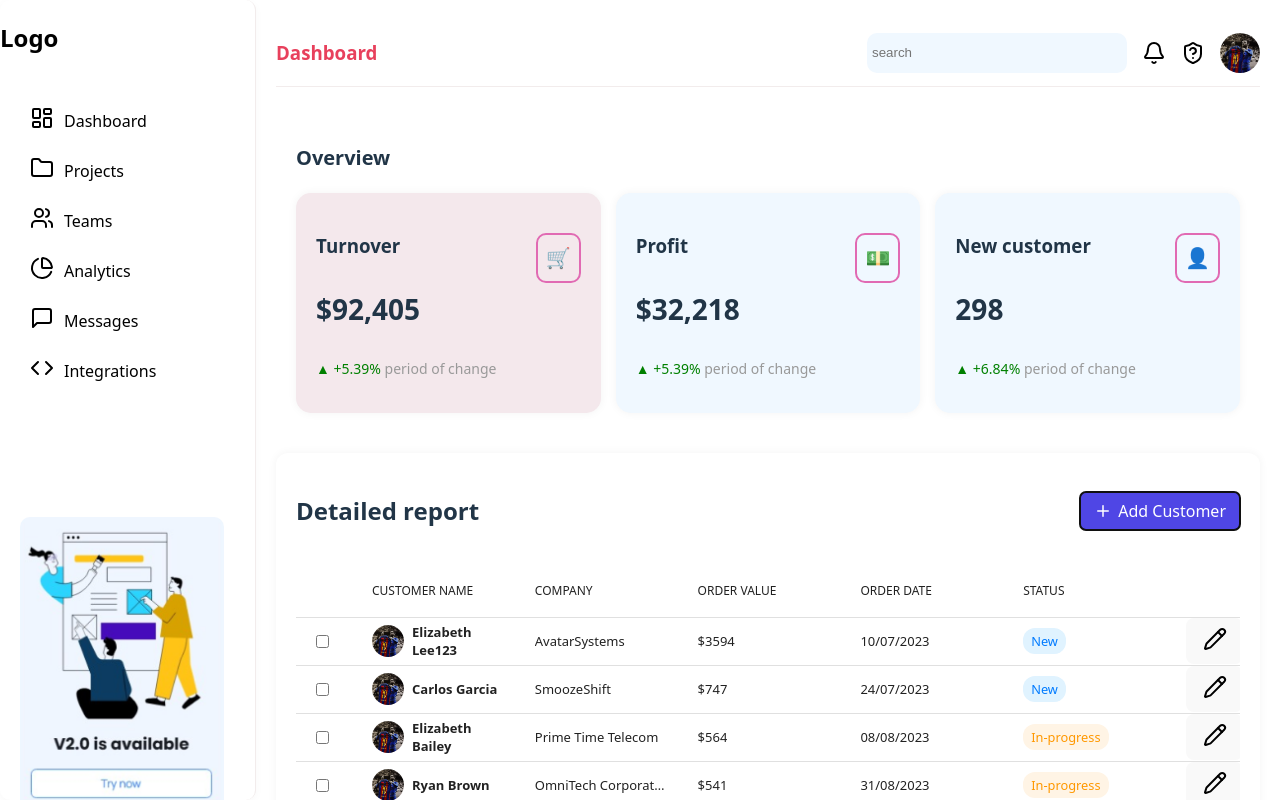
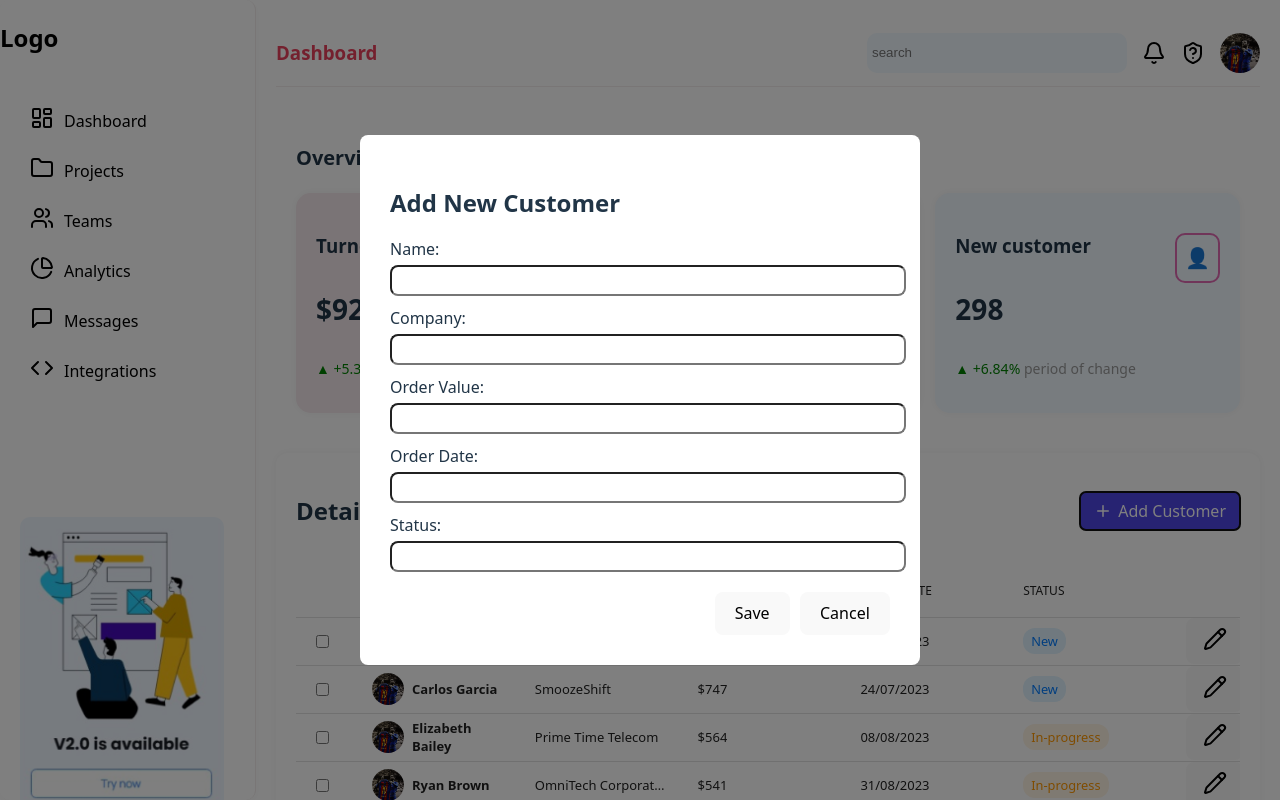
Before and after one commit to phihungdeptraino2/ThucHanhBaiTap_Tuan8, a React (Vite) app: page / in a window 1280 px wide. Both pictures are taken after a click on the button "Add Customer". Shown: the top 800 px of the page. Built offline with nearby package versions, Linux system fonts and the light colour scheme; data requests are answered from the project's data file.

Commit message:
Cau7. Add user -->Modal + Post API

```diff
--- a/db.json
+++ b/db.json
@@ -84,6 +84,22 @@
       "value": "999",
       "date": "10/07/2023",
       "status": "New"
+    },
+    {
+      "id": "61bd",
+      "name": "phihung1",
+      "company": "AvatarSystems",
+      "value": "$359",
+      "date": "10/07/2023",
+      "status": "New"
+    },
+    {
+      "id": "b01a",
+      "name": "Phi Hung 123",
+      "company": "FPT",
+      "value": "$999",
+      "date": "10/07/2023",
+      "status": "New"
     }
   ]
 }
--- a/src/components/DetailedReport.jsx
+++ b/src/components/DetailedReport.jsx
@@ -9,6 +9,7 @@ const DetailedReport = () => {
   const [showModal, setShowModal] = useState(false);
   const [editingRow, setEditingRow] = useState(null);
   const [loadingEdit, setLoadingEdit] = useState(false);
+  const [isAddMode, setIsAddMode] = useState(false);
 
   // Load danh sách ban đầu
   const fetchData = () => {
@@ -22,8 +23,10 @@ const DetailedReport = () => {
     fetchData();
   }, []);
 
+  // Bấm edit
   const handleEditClick = (rowId) => {
     setShowModal(true);
+    setIsAddMode(false);
     setLoadingEdit(true);
 
     fetch(`http://localhost:3001/report/${rowId}`)
@@ -38,9 +41,23 @@ const DetailedReport = () => {
       });
   };
 
+  // Bấm add
+  const handleAddClick = () => {
+    setIsAddMode(true);
+    setEditingRow({
+      name: "",
+      company: "",
+      value: "",
+      date: "",
+      status: "",
+    });
+    setShowModal(true);
+  };
+
   const handleCloseModal = () => {
     setShowModal(false);
     setEditingRow(null);
+    setIsAddMode(false);
   };
 
   const handleInputChange = (e) => {
@@ -48,15 +65,28 @@ const DetailedReport = () => {
   };
 
   const handleSave = () => {
-    // gọi PUT API nếu muốn lưu lại server
-    const updatedData = data.map((item) =>
-      item.id === editingRow.id ? editingRow : item
-    );
-    setData(updatedData);
-    setShowModal(false);
-
     if (!editingRow) return;
 
+    if (isAddMode) {
+      // POST
+      fetch("http://localhost:3001/report", {
+        method: "POST",
+        headers: {
+          "Content-Type": "application/json",
+        },
+        body: JSON.stringify(editingRow),
+      })
+        .then((res) => res.json())
+        .then((newData) => {
+          setData([...data, newData]);
+          handleCloseModal();
+        })
+        .catch((err) => {
+          console.error("POST error:", err);
+          alert("Lỗi khi thêm dữ liệu!");
+        });
+    } else {
+      // PUT
       fetch(`http://localhost:3001/report/${editingRow.id}`, {
         method: "PUT",
         headers: {
@@ -64,24 +94,19 @@ const DetailedReport = () => {
         },
         body: JSON.stringify(editingRow),
       })
-      .then((res) => {
-        if (!res.ok) {
-          throw new Error("Update failed");
-        }
-        return res.json();
-      })
+        .then((res) => res.json())
         .then((updatedRow) => {
-        // cập nhật lại danh sách sau khi lưu thành công
           const updatedData = data.map((item) =>
             item.id === updatedRow.id ? updatedRow : item
           );
           setData(updatedData);
-        setShowModal(false);
+          handleCloseModal();
         })
         .catch((err) => {
           console.error("PUT error:", err);
           alert("Lỗi khi cập nhật dữ liệu!");
         });
+    }
   };
 
   const columns = [
@@ -145,22 +170,22 @@ const DetailedReport = () => {
     <div className="table-wrapper">
       <div className="table-header">
         <h2>Detailed report</h2>
-        <button className="add-btn">
+        <button className="add-btn" onClick={handleAddClick}>
           <Plus size={18} /> Add Customer
         </button>
       </div>
 
       <DataTable columns={columns} data={data} pagination highlightOnHover />
 
+      {/* Modal */}
       {showModal && (
         <div className="modal-overlay">
           <div className="modal">
             {loadingEdit ? (
               <p>Loading...</p>
             ) : (
-              editingRow && (
               <>
-                  <h2>Edit Row</h2>
+                <h2>{isAddMode ? "Add New Customer" : "Edit Customer"}</h2>
                 <label>
                   Name:
                   <input
@@ -211,7 +236,6 @@ const DetailedReport = () => {
                   <button onClick={handleCloseModal}>Cancel</button>
                 </div>
               </>
-              )
             )}
           </div>
         </div>
```
Also changed, not shown: MinhChung/Cau7(Da_save).png (added), MinhChung/Cau7.png (added). Lines whose indentation alone changed are shown as unchanged.
